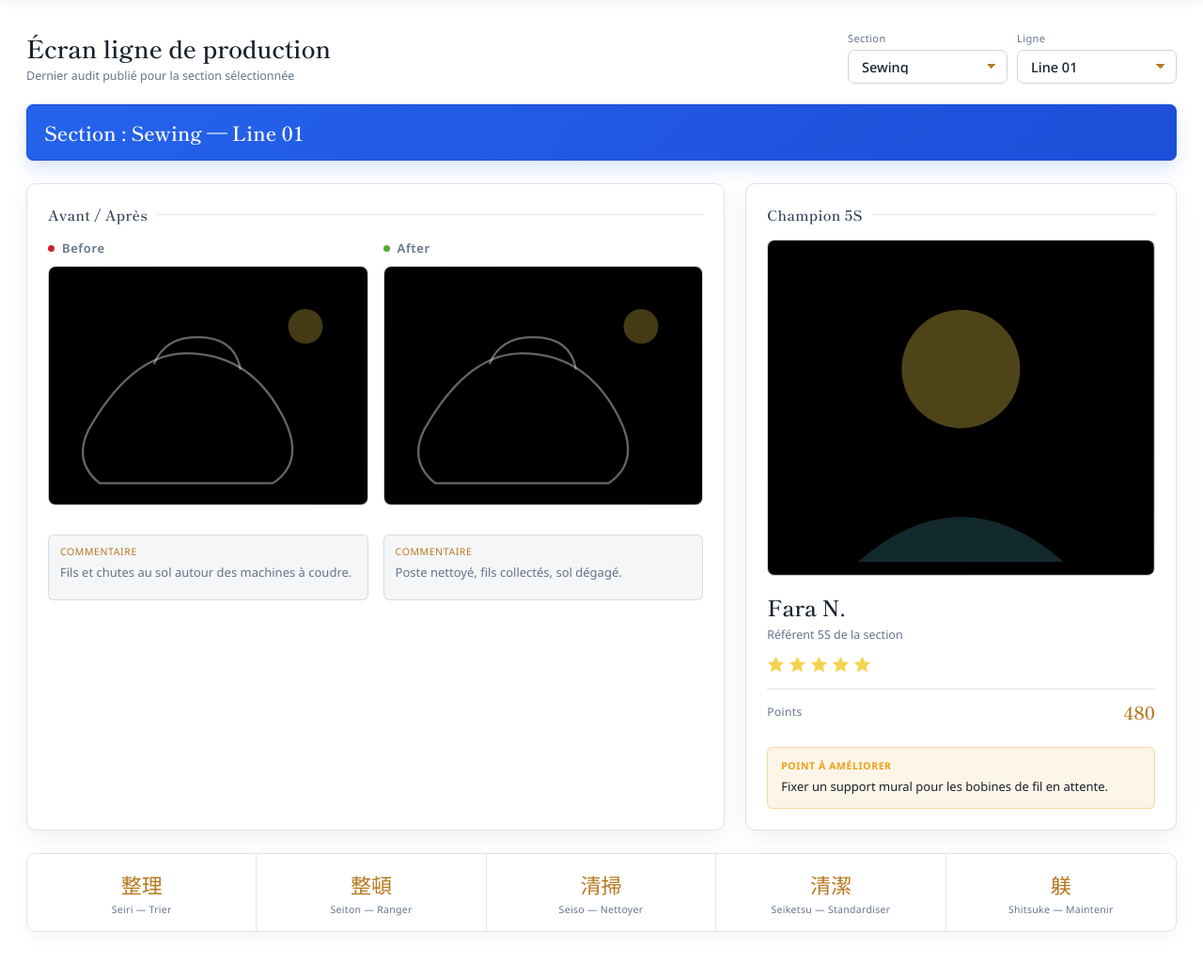
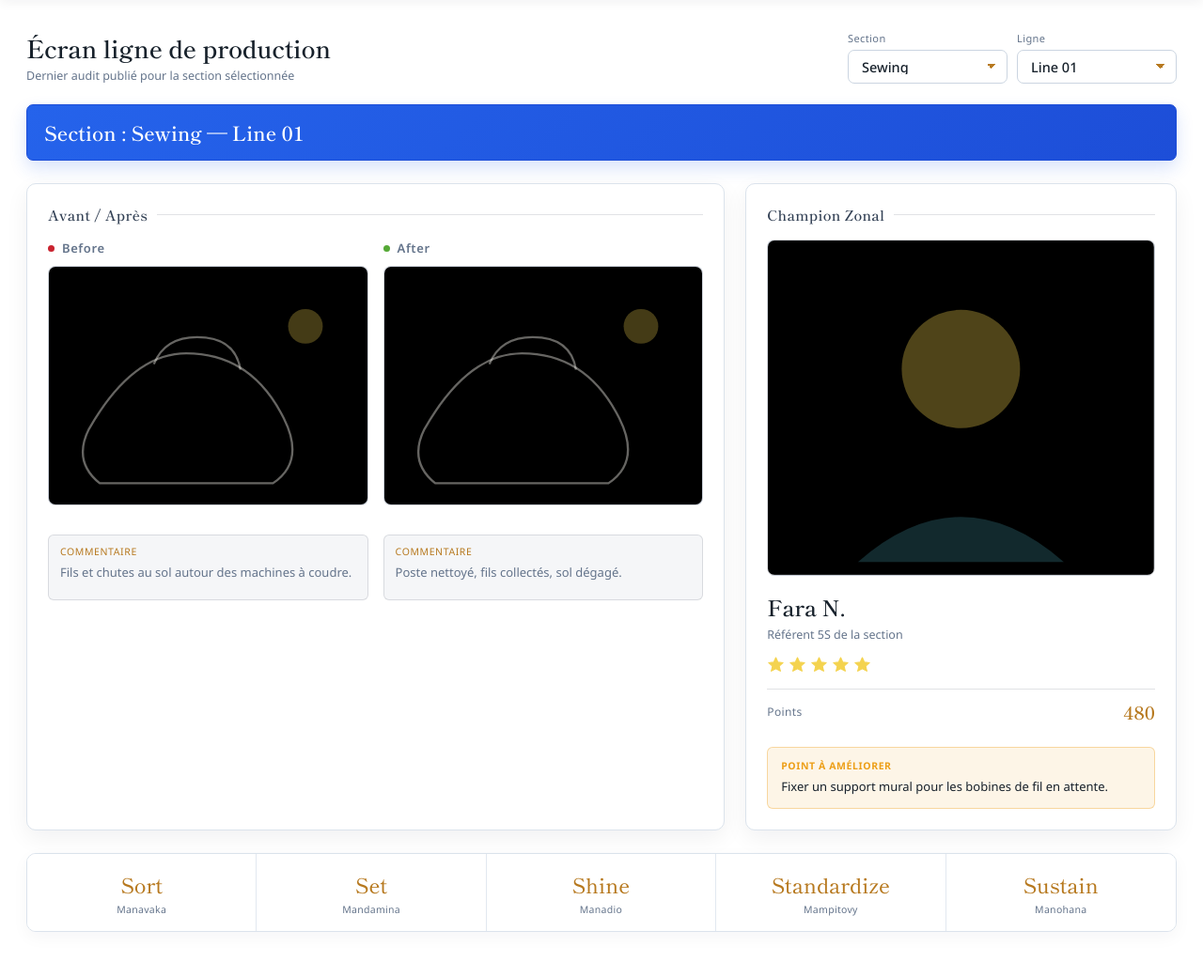
Before and after one commit to tanjona-web/5S-AUDIT, a Flask app: page / in a window 1280 px wide. Shown: the part 71-1111 px from the top of the page at 94% size. Run offline with Flask 3, Linux system fonts and the light colour scheme; data comes from the database, SQL or seed files in the repository.

Commit message:
Update champion title and pillars in index.html

```diff
--- a/templates/index.html
+++ b/templates/index.html
@@ -74,7 +74,7 @@
       </div>
 
       <div class="panel">
-        <p class="panel-title">Champion 5S</p>
+        <p class="panel-title">Champion Zonal</p>
         <div class="champion-portrait" id="championPhoto"></div>
         <div class="champion-name" id="championName"></div>
         <div class="champion-role">Référent 5S de la section</div>
@@ -85,11 +85,11 @@
     </div>
 
     <div class="pillars">
-      <div class="pillar"><div class="kanji">整理</div><div class="fr">Seiri — Trier</div></div>
-      <div class="pillar"><div class="kanji">整頓</div><div class="fr">Seiton — Ranger</div></div>
-      <div class="pillar"><div class="kanji">清掃</div><div class="fr">Seiso — Nettoyer</div></div>
-      <div class="pillar"><div class="kanji">清潔</div><div class="fr">Seiketsu — Standardiser</div></div>
-      <div class="pillar"><div class="kanji">躾</div><div class="fr">Shitsuke — Maintenir</div></div>
+      <div class="pillar"><div class="kanji">Sort</div><div class="fr">Manavaka</div></div>
+      <div class="pillar"><div class="kanji">Set</div><div class="fr">Mandamina</div></div>
+      <div class="pillar"><div class="kanji">Shine</div><div class="fr">Manadio</div></div>
+      <div class="pillar"><div class="kanji">Standardize</div><div class="fr">Mampitovy</div></div>
+      <div class="pillar"><div class="kanji">Sustain</div><div class="fr">Manohana</div></div>
     </div>
   </div>
 </section>
```
